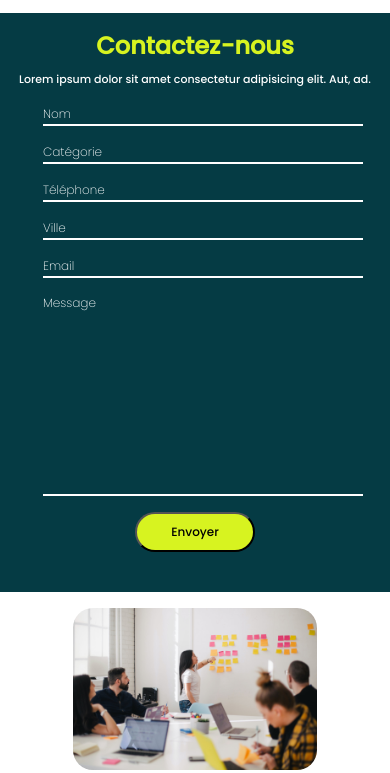
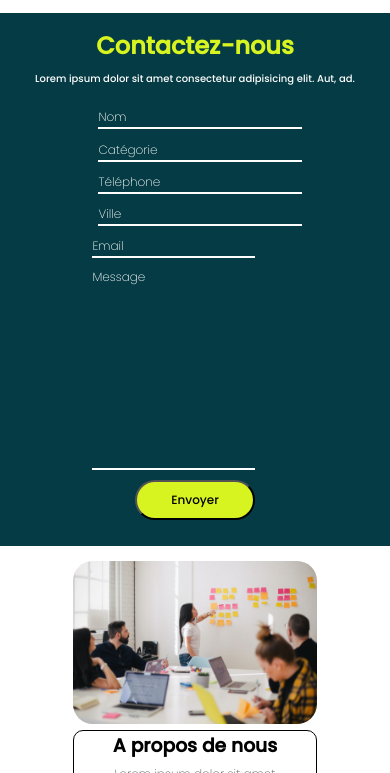
Before and after one commit to Ju-lien-dev/Projet1, a plain HTML site: page index.html in a window 390 px wide. Shown: the part 2001-2774 px from the top of the page. Drawn offline with Linux system fonts and the light colour scheme.

Commit message:
travail sur le responsive

```diff
--- a/style.css
+++ b/style.css
@@ -1147,6 +1147,8 @@ footer {
 
 
         @media screen and (max-width:420px) {
+
+
             .nav-right ul {
                 flex-direction: column;
                 font-size: 14px;
@@ -1168,6 +1170,63 @@ footer {
                 justify-content: center;
             }
 
+            #contact p {
+                font-size: 10px;
+            }
+
+            .form-left {
+                flex-direction: column;
+                min-width: 200px;
+                width: 100%;
+                align-items: center;
+            }
+
+            #name {
+                margin-top: 4%;
+                width: 80%;
+            }
+
+            #cat {
+                width: 80%;
+                margin-top: 4%;
+            }
+
+            .form-right {
+                flex-direction: column;
+                min-width: 200px;
+                width: 100%;
+                align-items: center;
+            }
+
+            #tel {
+                width: 80%;
+
+            }
+
+            #city {
+                width: 80%;
+                margin-top: 4%;
+            }
+
+            .email {
+                min-width: 200px;
+                justify-content: center;
+            }
+
+            #email {
+                width: 80%;
+            }
+
+            .message {
+                min-width: 200px;
+                justify-content: center;
+
+            }
+
+            #message {
+                width: 80%;
+            }
+
 
         }
     }
```
